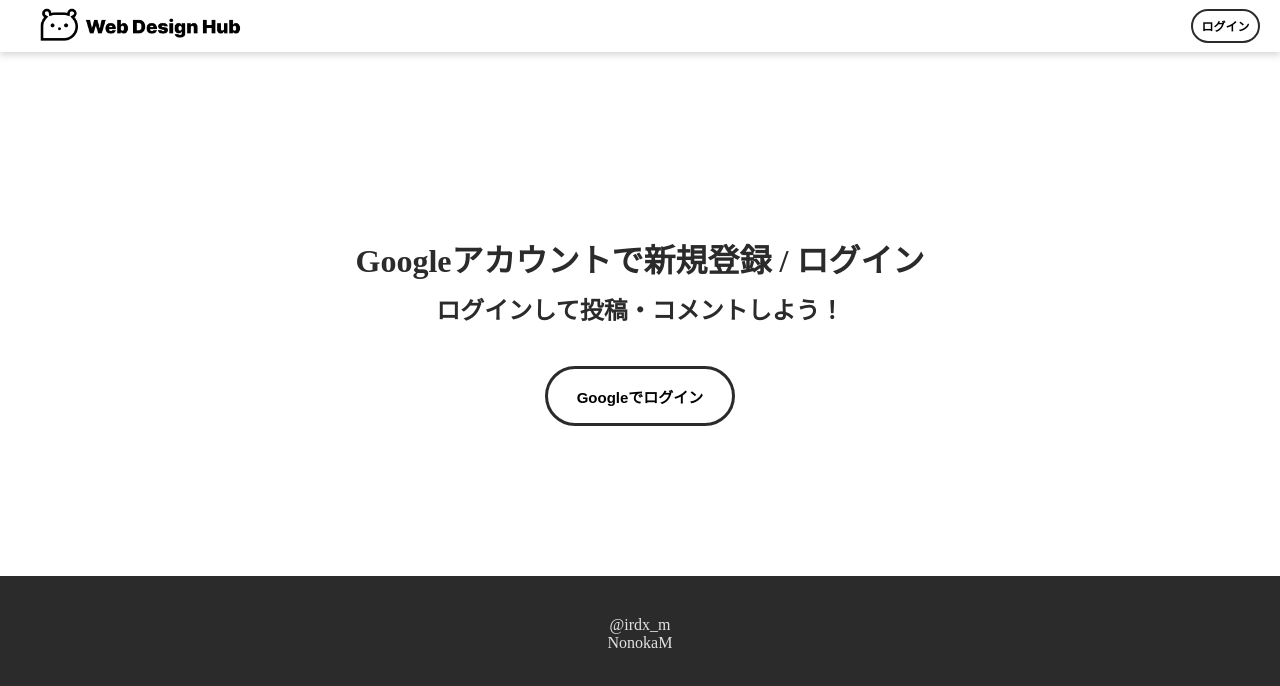
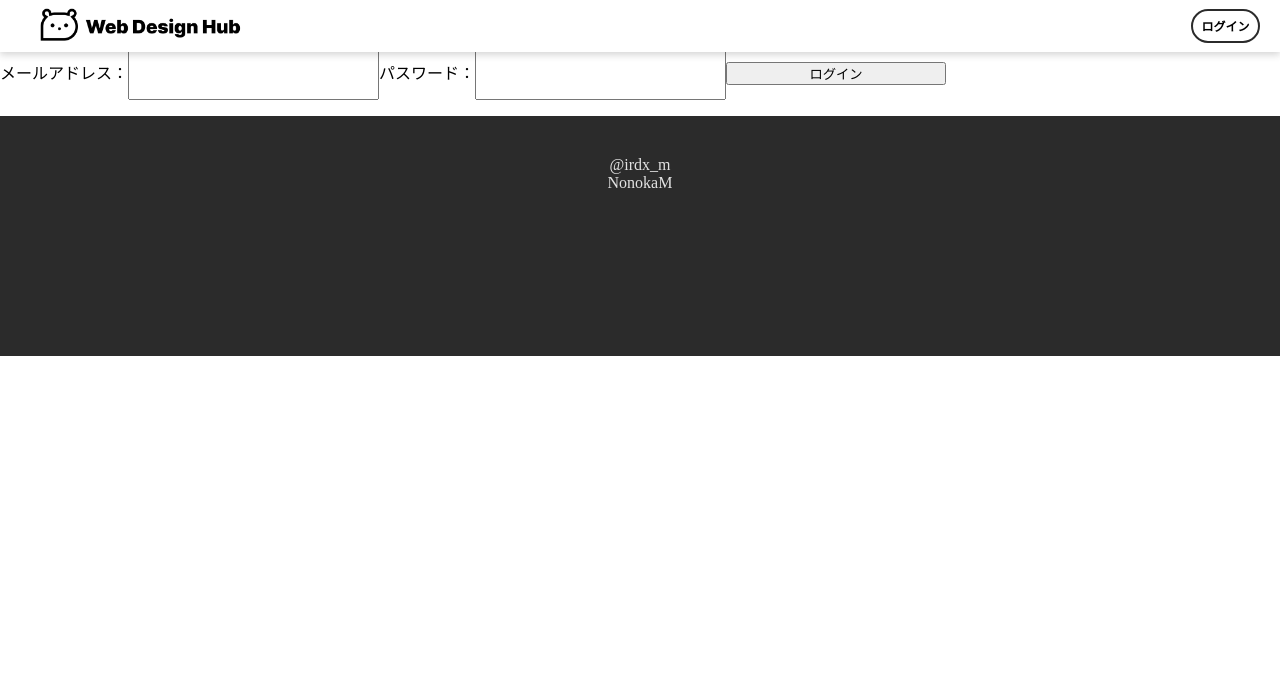
Before and after one commit to NonokaM/WebDesignHub, a Next.js app: page /login in a window 1280 px wide. Shown: the top 686 px of the page. Built offline with nearby package versions, Linux system fonts and the light colour scheme; no server answers.

Commit message:
feat: login func with mail & pass

```diff
--- a/pages/login.jsx
+++ b/pages/login.jsx
@@ -1,30 +1,57 @@
-import { signInWithPopup } from 'firebase/auth'
-import { auth, provider } from '../lib/firebase'
-import { useRouter } from 'next/router'
-import React from 'react'
+import { signInWithEmailAndPassword } from "firebase/auth";
+import { useState } from 'react';
+import Link from 'next/link';
+import { auth } from '../lib/firebase';
 
-import styles from '../styles/login.module.css'
 
-export default function Login({ setIsAuth }) {
-    const router = useRouter();
+export default function Login() {
+  const [email, setEmail] = useState('');
+  const [password, setPassword] = useState('');
 
-    const loginInWithGoogle = async () => {
-        try {
-            await signInWithPopup(auth, provider)
-            localStorage.setItem("isAuth", true);
-            setIsAuth(true);
-            console.log("Login successful, redirecting...");
-            router.push("/");
-        } catch (error) {
-            console.error(error);
-        }
-    };
+  const doLogin = (e) => {
+    e.preventDefault();
 
-    return (
-        <div className={styles.loginContainer}>
-            <h1>Googleアカウントで新規登録 / ログイン</h1>
-            <h2>ログインして投稿・コメントしよう！</h2>
-            <button onClick={loginInWithGoogle} className={styles.loginBtn}>Googleでログイン</button>
-        </div>
-    )
+    signInWithEmailAndPassword(auth, email, password)
+      .then((userCredential) => {
+        const user = userCredential.user;
+        console.log( 'ログインOK!' );
+        console.log( user );
+      })
+      .catch((error) => {
+        console.log(error);
+      });
+  }
+
+  return (
+    <div>
+      <h1>ログイン</h1>
+      <div style={{ paddingBottom: "1rem" }}>
+        <form onSubmit={doLogin}>
+            <label>
+            メールアドレス：
+            </label>
+            <input
+            type="email"
+            name="email"
+            style={{ height: 50, fontSize: "1.2rem" }}
+            onChange={(e) => setEmail(e.target.value)}
+            />
+            <label>
+            パスワード：
+            </label>
+            <input
+            type="password"
+            name="password"
+            style={{ height: 50, fontSize: "1.2rem" }}
+            onChange={(e) => setPassword(e.target.value)}
+            />
+            <button
+                style={{ width: 220 }}
+                color="primary"
+                type="submit"
+            > ログイン </button>
+        </form>
+      </div>
+    </div>
+  )
 }
```
Also changed, not shown: pages/register.jsx (+3 -10 lines).
